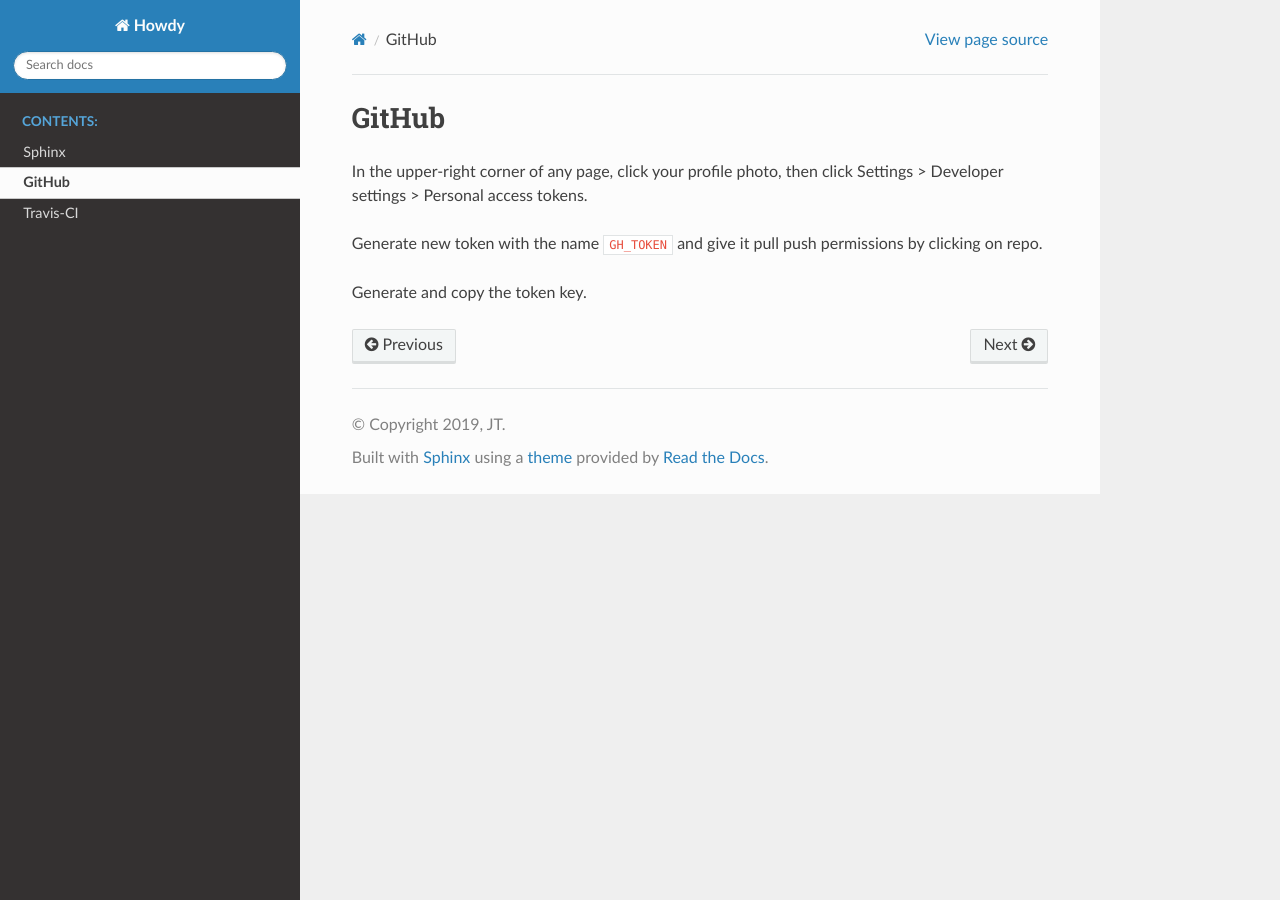
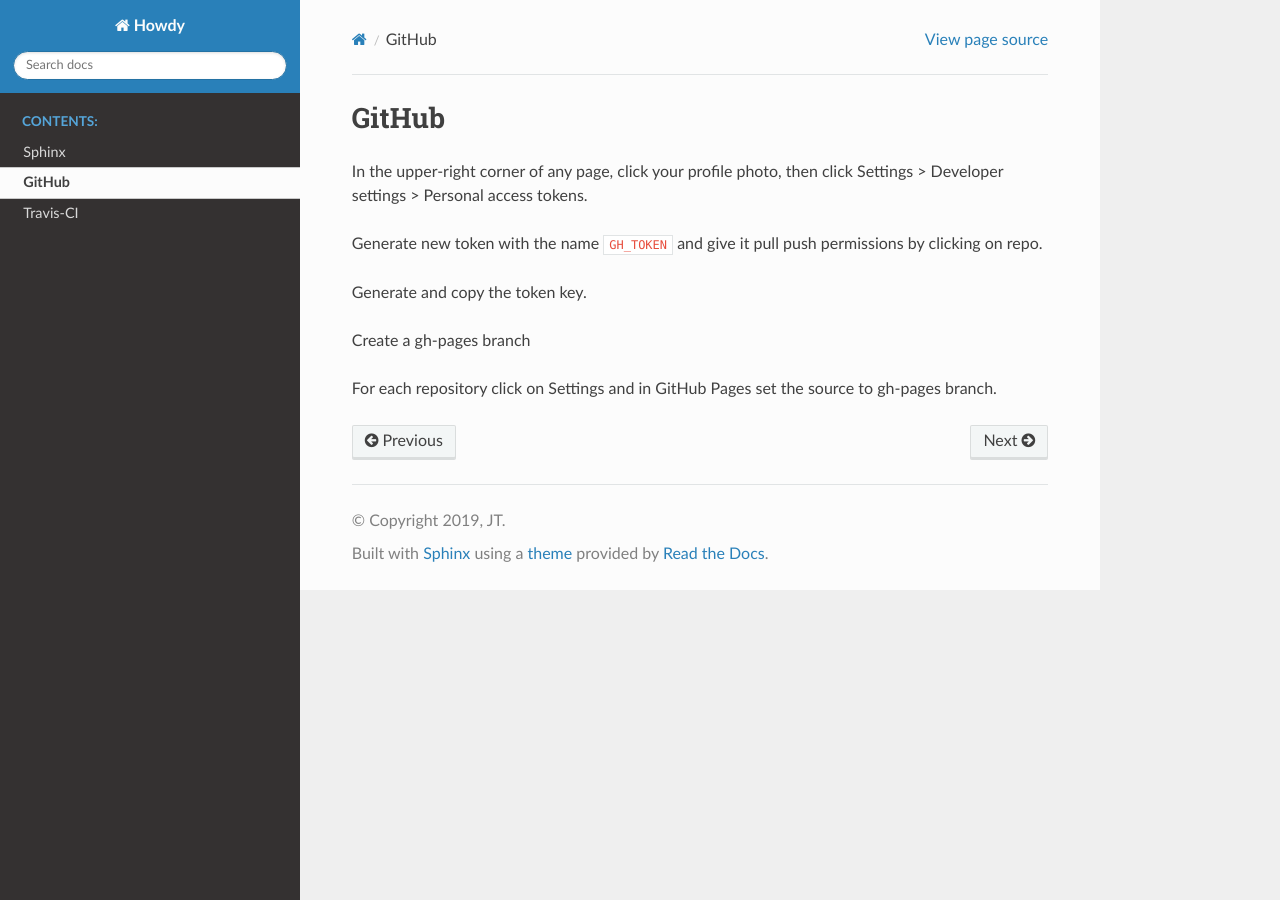
Before and after one commit to jethornton/sphinx-travis, a Sphinx documentation site: the page built from docs/source/github.rst, in a window 1280 px wide. Built offline with Sphinx 7.4.7 and the Read the Docs theme 2.0.0, drawn with Linux system fonts in a browser that asks for light colours.

Commit message:
add missing info

```diff
--- a/docs/source/github.rst
+++ b/docs/source/github.rst
@@ -9,3 +9,8 @@
 by clicking on repo.
 
 Generate and copy the token key.
+
+Create a gh-pages branch
+
+For each repository click on Settings and in GitHub Pages set the source to
+gh-pages branch.
```
